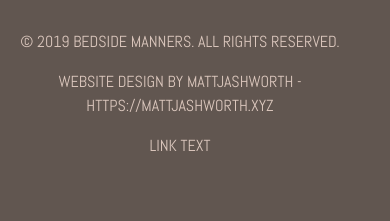
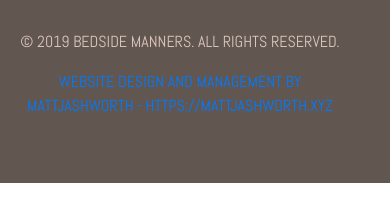
Before and after one commit to MattJAshworth/BedsideMannersBand, a plain HTML site: page index.html in a window 390 px wide. Shown: the part 8321-8542 px from the top of the page. After the commit the page ends 8504 px from the top, so only its background shows below. Drawn offline with nearby package versions, Linux system fonts and the light colour scheme.

Commit message:
Update index.html

```diff
--- a/index.html
+++ b/index.html
@@ -42,6 +42,9 @@
               </li>
               <li class="nav-item" data-toggle="collapse" data-target=".navbar-collapse.show">
                 <a class="nav-link" href="#signup">Sign Up</a>
+              </li>
+            <li class="nav-item" data-toggle="collapse" data-target=".navbar-collapse.show">
+                <a class="nav-link" href="#merch">Merch</a>
               </li>
             </ul>
         </div>
@@ -413,8 +416,7 @@
         <div class="row col-sm justify-content-center">
             <div class="copyright">
                 <p>© 2019 Bedside Manners. All Rights Reserved.</p>
-                <p>Website Design by MattJAshworth - https://mattjashworth.xyz</p>
-                <p href="url">link text</p>
+                <a href="https://mattjashworth.xyz">Website Design and Management by MattJAshworth - https://mattjashworth.xyz</a>
         </div>
         </div>
 
```
